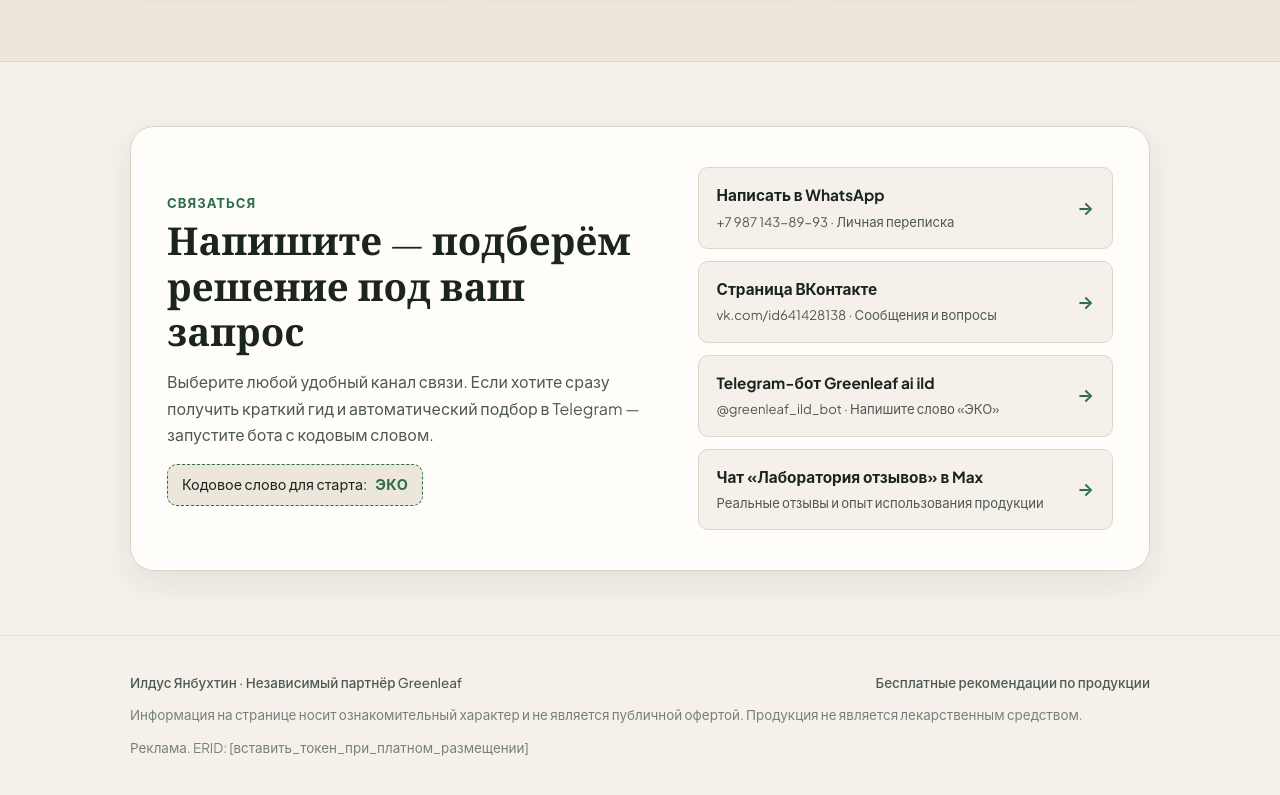
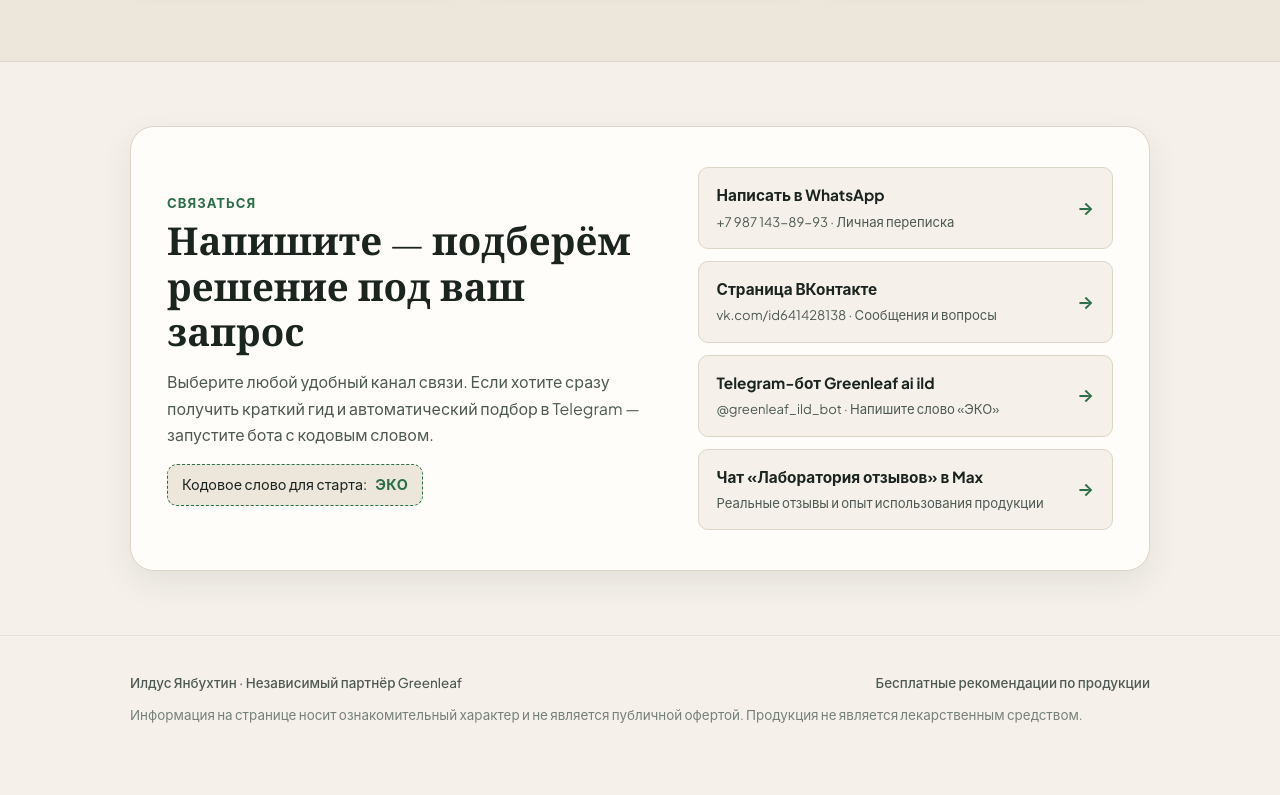
Before and after one commit to janbmusa-source/greenleaf-eco, a plain HTML site: page index.html in a window 1280 px wide. Shown: the part 2635-3430 px from the top of the page. Drawn offline with nearby package versions, Linux system fonts and the light colour scheme.

Commit message:
Удалена рекламная строка ERID

```diff
--- a/index.html
+++ b/index.html
@@ -846,7 +846,6 @@
         Информация на странице носит ознакомительный характер и не является публичной офертой. Продукция не является лекарственным средством.
       </p>
       <p>
-        Реклама. ERID: [вставить_токен_при_платном_размещении]
       </p>
     </div>
   </footer>
```
